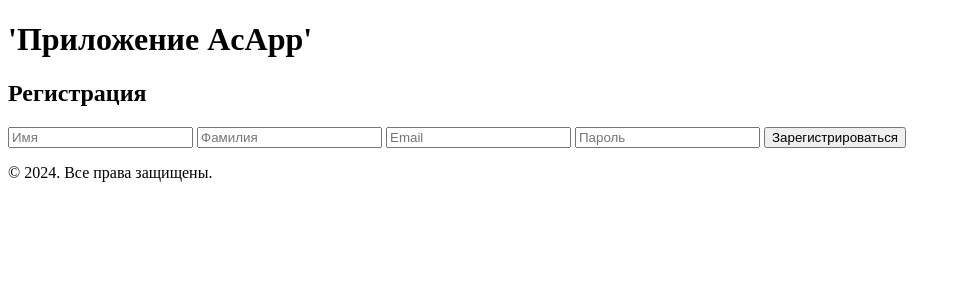
After one commit to SergBoundary/academic_application, a PHP site: page /register in a window 1280 px wide. The commit adds this page. Shown: the top 300 px of the page, without its empty margins (0-961 px from the left). Run offline with PHP 8.4, Linux system fonts and the light colour scheme.

Commit message:
Adding user registration

```diff
--- a/app/Core/Http/Controllers/AuthController.php
+++ b/app/Core/Http/Controllers/AuthController.php
@@ -3,18 +3,53 @@
 namespace App\Core\Http\Controllers;
 
 use App\Core\Views\View;
+use App\Modules\Social\Models\User;
 
 class AuthController extends Controller
 {
+    public function register()
+    {
+        $error = '';
+
+        if ($_SERVER['REQUEST_METHOD'] === 'POST') {
+            $name = $_POST['name'] ?? '';
+            $surname = $_POST['surname'] ?? '';
+            $email = $_POST['email'] ?? '';
+            $password = $_POST['password'] ?? '';
+
+            if (!$name || !$email || !$password) {
+                $error = "Заполните все обязательные поля: Имя, Email, Пароль!";
+            } else {
+                $userModel = new User();
+                $existingUser = $userModel->getByEmail($email);
+
+                if ($existingUser) {
+                    $error = "Этот email уже зарегистрирован!";
+                } else {
+                    $userModel->createUser($name, $surname, $email, $password);
+                    header("Location: /login");
+                    exit;
+                }
+            }
+        }
+
+        $view = new View('', '', 'register', compact('error'));
+        $view->render();
+    }
+
     public function login()
     {
         $error = '';
+
         if ($_SERVER['REQUEST_METHOD'] === 'POST') {
             $email = $_POST['email'] ?? '';
             $password = $_POST['password'] ?? '';
 
+            $userModel = new User();
+            $existingUser = $userModel->getByEmail($email);
+
             // Простая проверка (в реальном проекте используй хеширование!)
-            if ($email === 'prog.sebo@gmail.com' && $password === 'a') {
+            if ($email === $existingUser['email'] && $password === $existingUser['password']) {
                 $_SESSION['user'] = ['email' => $email];
                 header("Location: /");
                 exit;
--- /dev/null
+++ b/app/Core/Views/Components/register.php
@@ -0,0 +1,11 @@
+<h2>Регистрация</h2>
+<?php if (!empty($error)): ?>
+    <p style="color: red;"><?= $error ?></p>
+<?php endif; ?>
+<form method="POST">
+    <input type="text" name="name" placeholder="Имя" required>
+    <input type="text" name="surname" placeholder="Фамилия">
+    <input type="email" name="email" placeholder="Email" required>
+    <input type="password" name="password" placeholder="Пароль" required>
+    <button type="submit">Зарегистрироваться</button>
+</form>
--- a/routes/web.php
+++ b/routes/web.php
@@ -6,5 +6,6 @@ Router::add('^$', ['controller' => 'Home', 'action' => 'index']);
 Router::add('^research$', ['module' => 'Research', 'controller' => 'Research', 'action' => 'index']);
 Router::add('^social$', ['module' => 'Social', 'controller' => 'Social', 'action' => 'index']);
 
+Router::add('^register$', ['controller' => 'Auth', 'action' => 'register']);
 Router::add('^login$', ['controller' => 'Auth', 'action' => 'login']);
 Router::add('^logout$', ['controller' => 'Auth', 'action' => 'logout']);
```
Also changed, not shown: app/Modules/Social/Models/User.php (+20 -3 lines).
